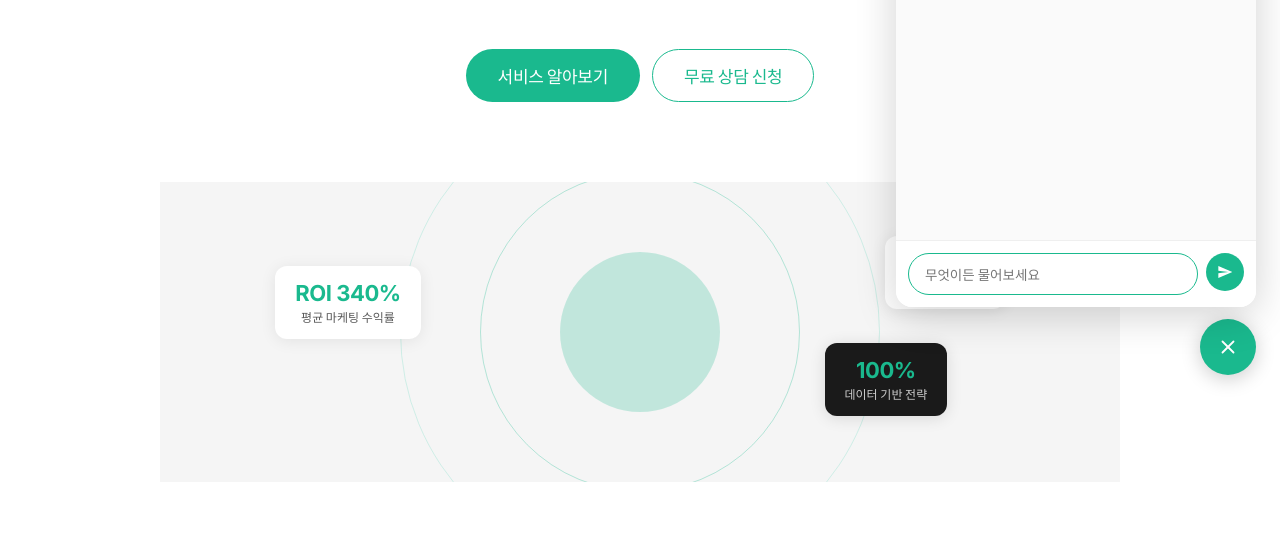
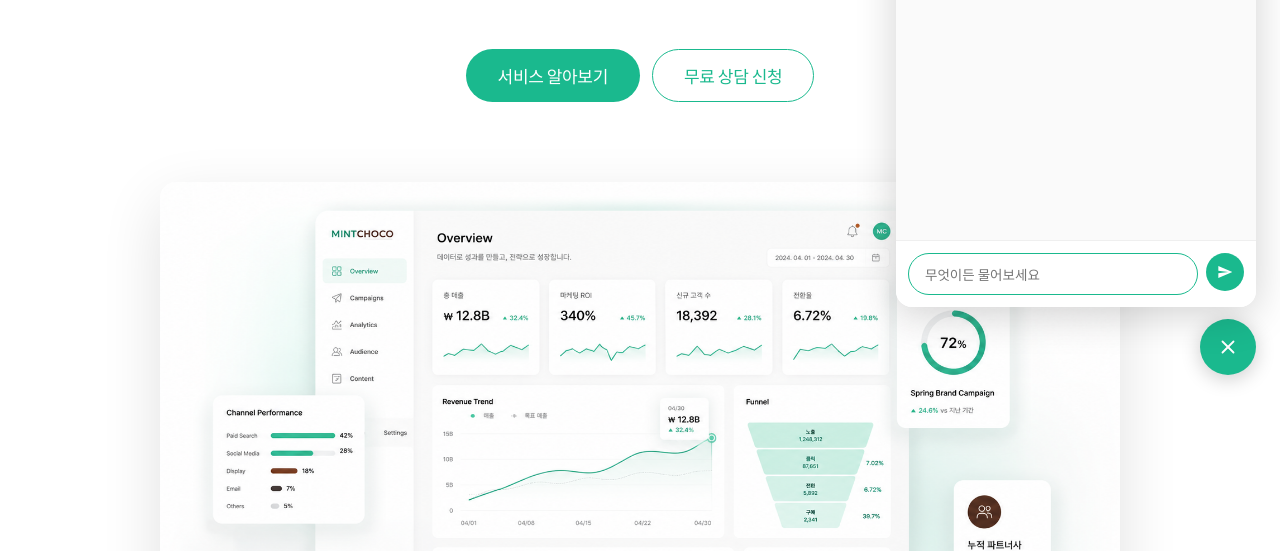
Before and after one commit to maleeflatpoint-boop/-, a website: page index.html in a window 1280 px wide. Shown: the part 401-952 px from the top of the page. Drawn offline with nearby package versions, Linux system fonts and the light colour scheme.

Commit message:
히어로 섹션에 대시보드 미리보기 이미지 반영
Co-Authored-By: Claude Sonnet 4.6 <noreply@anthropic.com>

```diff
--- a/index.html
+++ b/index.html
@@ -62,27 +62,9 @@
     </div>
   </div>
 
-  <!-- hero abstract visual -->
-  <div style="margin-top:80px;width:100%;max-width:960px;height:300px;position:relative;overflow:hidden;">
-    <div style="position:absolute;inset:0;background:#F5F5F5;display:flex;align-items:center;justify-content:center;">
-      <!-- large mint rings -->
-      <div style="position:absolute;width:480px;height:480px;border-radius:50%;border:1.5px solid #A8E6D7;top:50%;left:50%;transform:translate(-50%,-50%);opacity:0.5;"></div>
-      <div style="position:absolute;width:320px;height:320px;border-radius:50%;border:1.5px solid #1AB98E;top:50%;left:50%;transform:translate(-50%,-50%);opacity:0.3;"></div>
-      <div style="position:absolute;width:160px;height:160px;border-radius:50%;background:#1AB98E;top:50%;left:50%;transform:translate(-50%,-50%);opacity:0.08;animation:mintPulse 3s ease-in-out infinite;"></div>
-      <!-- stat pills floating -->
-      <div style="position:absolute;top:28%;left:12%;background:#FFFFFF;border-radius:12px;padding:14px 20px;box-shadow:0 2px 16px rgba(0,0,0,0.08);">
-        <div style="font-size:22px;font-weight:700;color:#1AB98E;font-family:'Inter',sans-serif;letter-spacing:-0.02em;">ROI 340%</div>
-        <div style="font-size:12px;color:#595959;margin-top:2px;">평균 마케팅 수익률</div>
-      </div>
-      <div style="position:absolute;top:18%;right:12%;background:#FFFFFF;border-radius:12px;padding:14px 20px;box-shadow:0 2px 16px rgba(0,0,0,0.08);">
-        <div style="font-size:22px;font-weight:700;color:#6B4423;font-family:'Inter',sans-serif;letter-spacing:-0.02em;">50+</div>
-        <div style="font-size:12px;color:#595959;margin-top:2px;">대기업 파트너사</div>
-      </div>
-      <div style="position:absolute;bottom:22%;right:18%;background:#1A1A1A;border-radius:12px;padding:14px 20px;box-shadow:0 2px 16px rgba(0,0,0,0.12);">
-        <div style="font-size:22px;font-weight:700;color:#1AB98E;font-family:'Inter',sans-serif;letter-spacing:-0.02em;">100%</div>
-        <div style="font-size:12px;color:#CCCCCC;margin-top:2px;">데이터 기반 전략</div>
-      </div>
-    </div>
+  <!-- hero dashboard preview -->
+  <div style="margin-top:80px;width:100%;max-width:960px;position:relative;">
+    <img src="./dashboard-preview.png" alt="MINTCHOCO 마케팅 대시보드" style="width:100%;height:auto;display:block;border-radius:16px;box-shadow:0 20px 60px rgba(0,0,0,0.12);">
   </div>
 </section>
 
```
Also changed, not shown: dashboard-preview.png (added).
